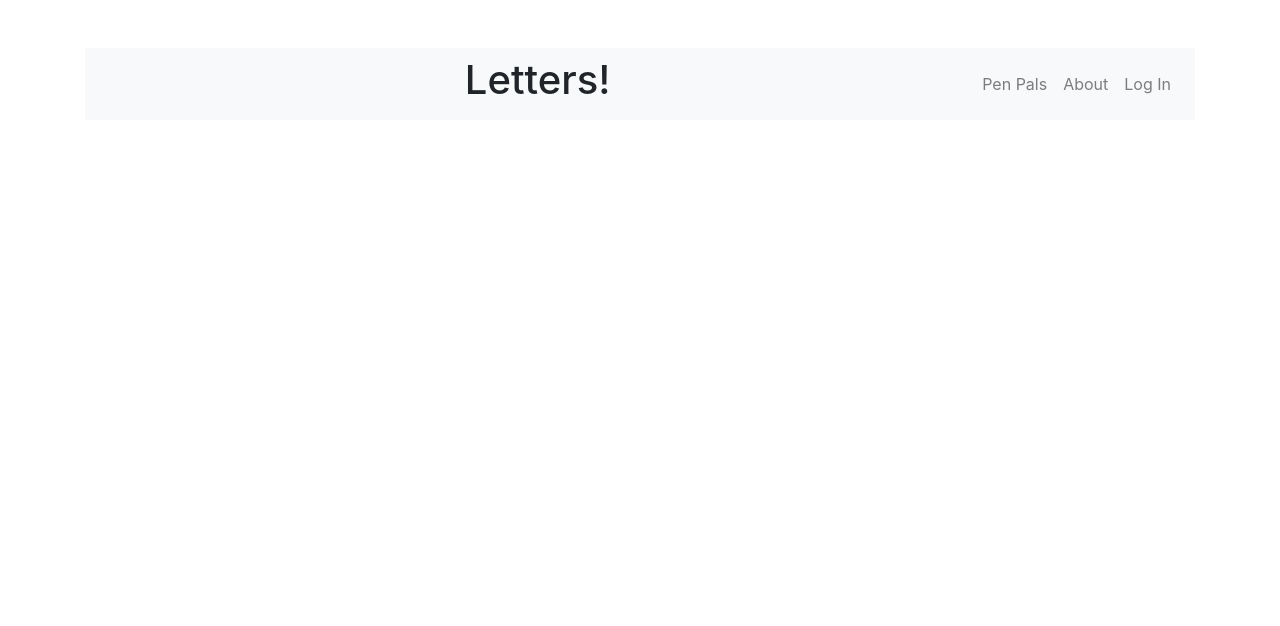
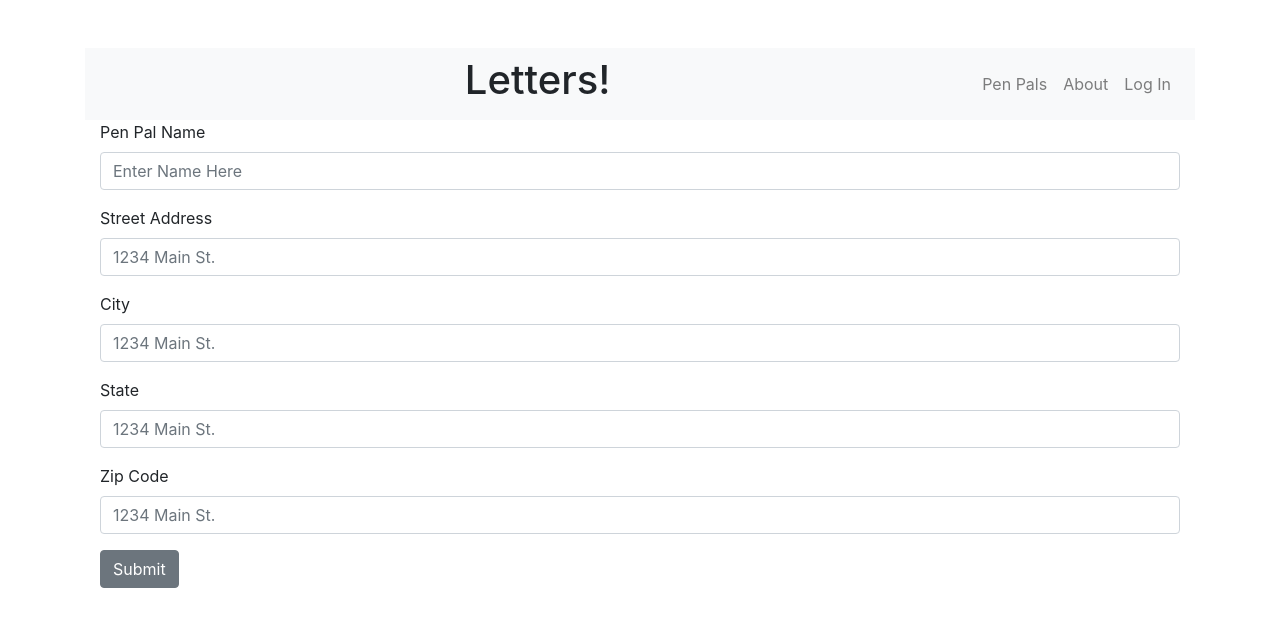
Before and after one commit to kait-schorr/Letters_Frontend, a React (Create React App) app: page /penpals in a window 1280 px wide. Shown: the top 626 px of the page. Built offline with nearby package versions, Linux system fonts and the light colour scheme.

Commit message:
IMPLEMENT ADD PENPAL FORM

```diff
--- a/src/components/LetterList.js
+++ b/src/components/LetterList.js
@@ -1,27 +1,27 @@
-import React, { Component } from 'react';
-import { Container, Row } from 'reactstrap';
-import { Link } from 'react-router-dom';
-import axios from 'axios';
+import React, { Component } from "react";
+import { Container, Row } from "reactstrap";
+import { Link } from "react-router-dom";
+import axios from "axios";
 
-import Letter from './Letter';
+import Letter from "./Letter";
 
 class LetterList extends Component {
   constructor(props) {
     super(props);
     this.state = {
-      letters: [],
+      letters: []
     };
   }
 
   getLetters() {
     let config = {
-      headers: { Authorization: `Token ${localStorage.getItem('authToken')}` },
+      headers: { Authorization: `Token ${localStorage.getItem("authToken")}` }
     };
     axios
       .get(`https://penpaldjango.herokuapp.com/api/letters`, config)
       .then(response => {
         this.setState({ letters: response.data });
-        console.log('Response from letter call: ', response.data);
+        console.log("Response from letter call: ", response.data);
       })
       .catch(err => {
         console.log(err);
@@ -36,6 +36,7 @@ class LetterList extends Component {
     return (
       <Container>
         <Row>
+          <h1 className="col-12">Letters: </h1>
           {this.state.letters.map(letter => <Letter letter={letter} />)}
         </Row>
       </Container>
--- /dev/null
+++ b/src/components/PenPalForm.js
@@ -0,0 +1,105 @@
+import React, { Component } from "react";
+import { withRouter } from "react-router";
+import { Button, Form, FormGroup, Label, Input, FormText } from "reactstrap";
+import axios from "axios";
+
+class PenPalForm extends Component {
+  constructor(props) {
+    super(props);
+    this.state = {
+      penPalName: "",
+      street_address: "",
+      city: "",
+      state: "",
+      zipcode: ""
+    };
+  }
+
+  handleChange = event => {
+    this.setState({ [event.target.name]: event.target.value });
+  };
+
+  formSubmit = event => {
+    event.preventDefault();
+    let config = {
+      headers: { Authorization: `Token ${localStorage.getItem("authToken")}` }
+    };
+    axios
+      .post(
+        "https://penpaldjango.herokuapp.com/api/penpals/",
+        {
+          name: this.state.penPalName,
+          address: {
+            street_address: this.state.street_address,
+            city: this.state.city,
+            state: this.state.state,
+            zipcode: this.state.zipcode
+          }
+        },
+        config
+      )
+      .then(response => {
+        this.props.getPenpals();
+      })
+      .catch(error => {
+        alert("There was an error creating a new account");
+      });
+  };
+  componentDidMount() {}
+
+  render() {
+    return (
+      <Form onChange={this.handleChange} onSubmit={this.formSubmit}>
+        <FormGroup>
+          <Label for="penPalName">Pen Pal Name</Label>
+          <Input
+            type="text"
+            name="penPalName"
+            id="penPalName"
+            placeholder="Enter Name Here"
+          />
+        </FormGroup>
+        <FormGroup>
+          <Label for="street_address">Street Address</Label>
+          <Input
+            type="text"
+            name="street_address"
+            id="street_address"
+            placeholder="1234 Main St."
+          />
+        </FormGroup>
+        <FormGroup>
+          <Label for="city">City</Label>
+          <Input
+            type="text"
+            name="city"
+            id="city"
+            placeholder="1234 Main St."
+          />
+        </FormGroup>
+        <FormGroup>
+          <Label for="state">State</Label>
+          <Input
+            type="text"
+            name="state"
+            id="state"
+            placeholder="1234 Main St."
+          />
+        </FormGroup>
+        <FormGroup>
+          <Label for="zipcode">Zip Code</Label>
+          <Input
+            type="text"
+            name="zipcode"
+            id="zipcode"
+            placeholder="1234 Main St."
+          />
+        </FormGroup>
+
+        <Button>Submit</Button>
+      </Form>
+    );
+  }
+}
+
+export default withRouter(PenPalForm);
--- a/src/components/PenPalList.js
+++ b/src/components/PenPalList.js
@@ -1,31 +1,33 @@
-import React, { Component } from 'react';
-import axios from 'axios';
+import React, { Component } from "react";
+import axios from "axios";
 import {
   Container,
   Row,
   Card,
   CardText,
   CardBody,
-  CardTitle,
-} from 'reactstrap';
-import { Link } from 'react-router-dom';
+  CardTitle
+} from "reactstrap";
+import { Link } from "react-router-dom";
+import PenPalForm from "./PenPalForm";
 
 class PenPalList extends Component {
   constructor(props) {
     super(props);
     this.state = {
-      penpals: [],
+      penpals: []
     };
+    this.getPenpals = this.getPenpals.bind(this);
   }
   getPenpals() {
     let config = {
-      headers: { Authorization: `Token ${localStorage.getItem('authToken')}` },
+      headers: { Authorization: `Token ${localStorage.getItem("authToken")}` }
     };
     console.log(config);
     axios
       .get(`https://penpaldjango.herokuapp.com/api/penpals/`, config)
       .then(response => {
-        console.log('Penpals: ', response);
+        console.log("Penpals: ", response);
         this.setState({ penpals: response.data });
         this.props.setPenPals(this.state.penpals);
       })
@@ -58,6 +60,7 @@ class PenPalList extends Component {
             </Link>
           ))}
         </Row>
+        <PenPalForm getPenpals={this.getPenpals} />
       </Container>
     );
   }
```
